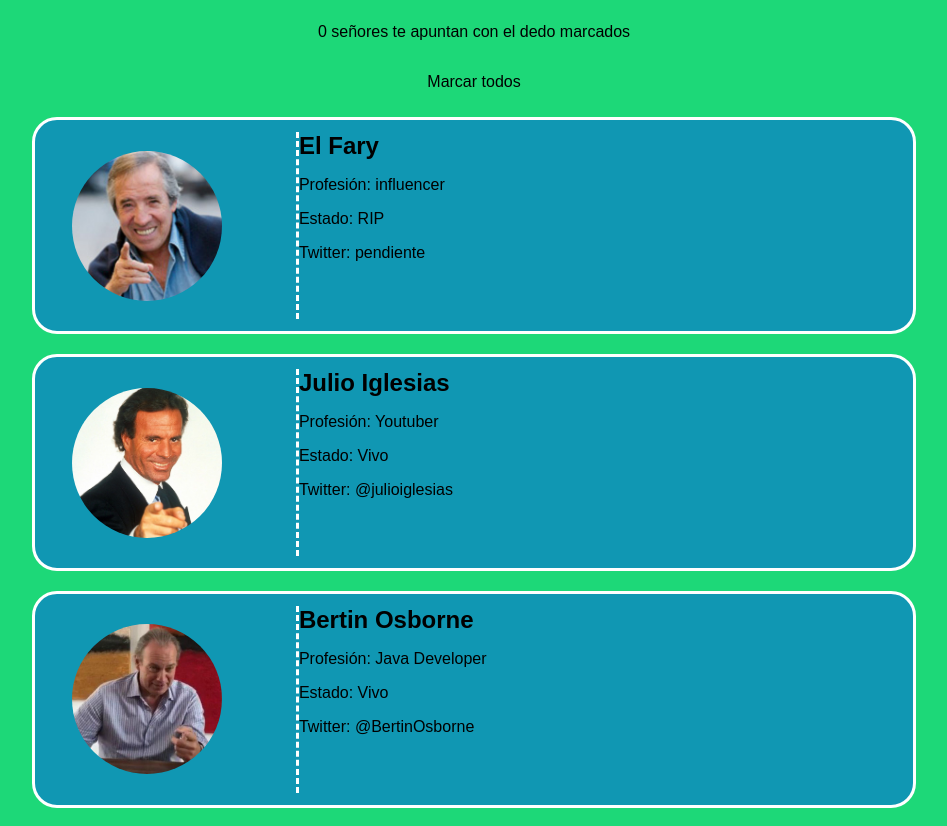
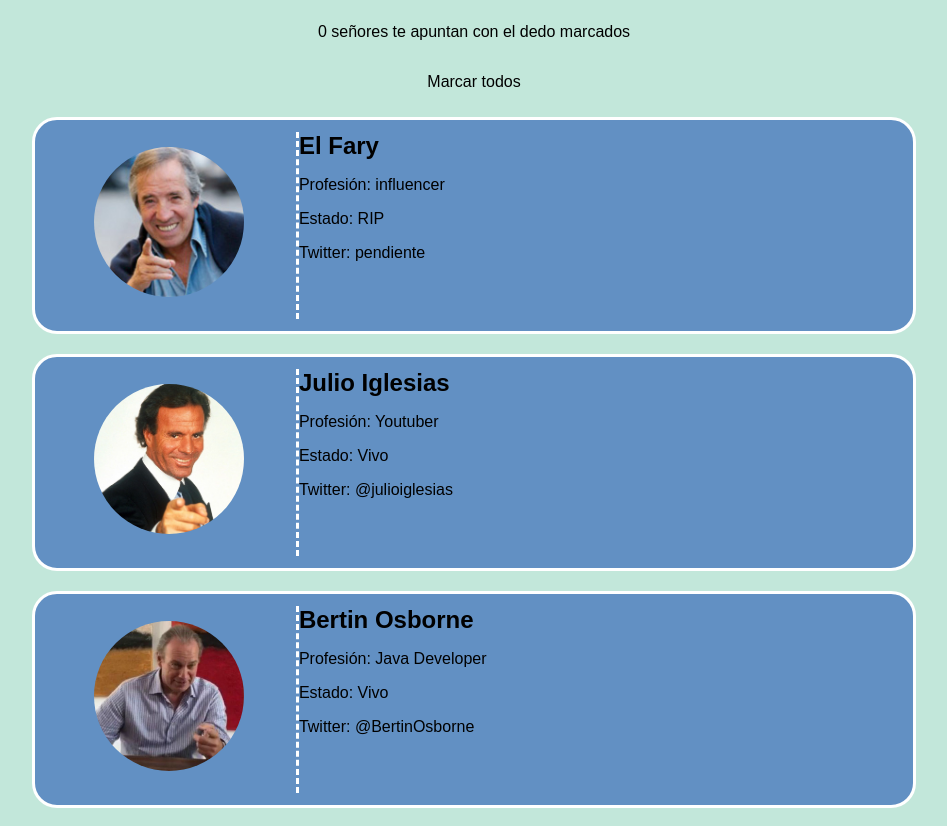
Before and after one commit to dablmo1819daw2/gente, a plain HTML site: page index.html in a window 1280 px wide. Shown: the part 81-907 px from the top of the page, without its empty margins (166-1113 px from the left). Drawn offline with Linux system fonts and the light colour scheme.

Commit message:
colores web correctos

```diff
--- a/css/estilos.css
+++ b/css/estilos.css
@@ -9,13 +9,13 @@ h2 { display:inline; }
   text-align: center;
 }
 .body {
-   background: #1dd878;
+   background: #c2e7da;
 }
 
 .rectangulos {
   padding: 12px;
   text-align: left;
-  background: #1097b3;
+  background: #6290c3;
   display: flex;
   margin: 10px 0 10px;
   border-radius: 25px;
@@ -86,9 +86,9 @@ width:  30%;
 width: 70%;
 }
 .rectangulos .seccion>img{
-  position: absolute;
-  width: 150px;
-  border-radius: 100px;
-  top: 10%;
-  left: 10%;
+    position: relative;
+    width: 150px;
+    border-radius: 100px;
+    top: 8%;
+    left: 19%;
 }
```
